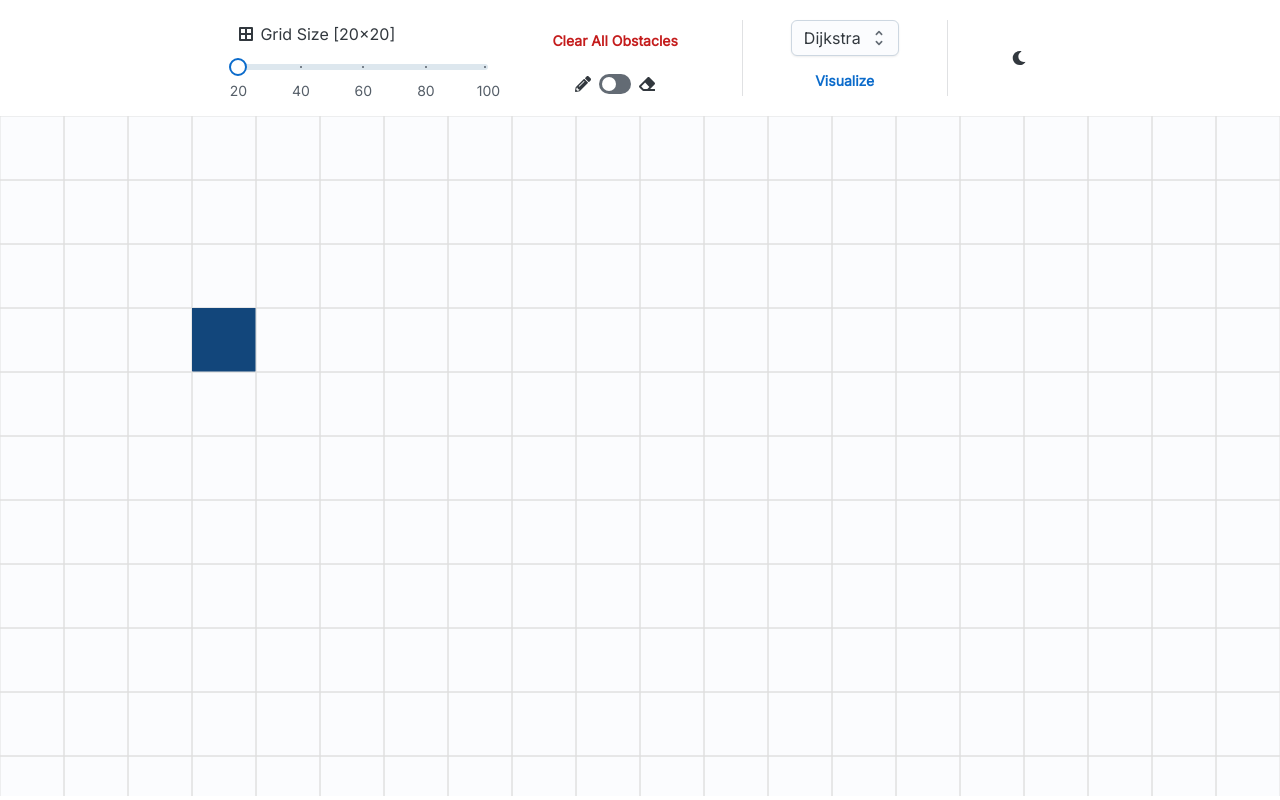
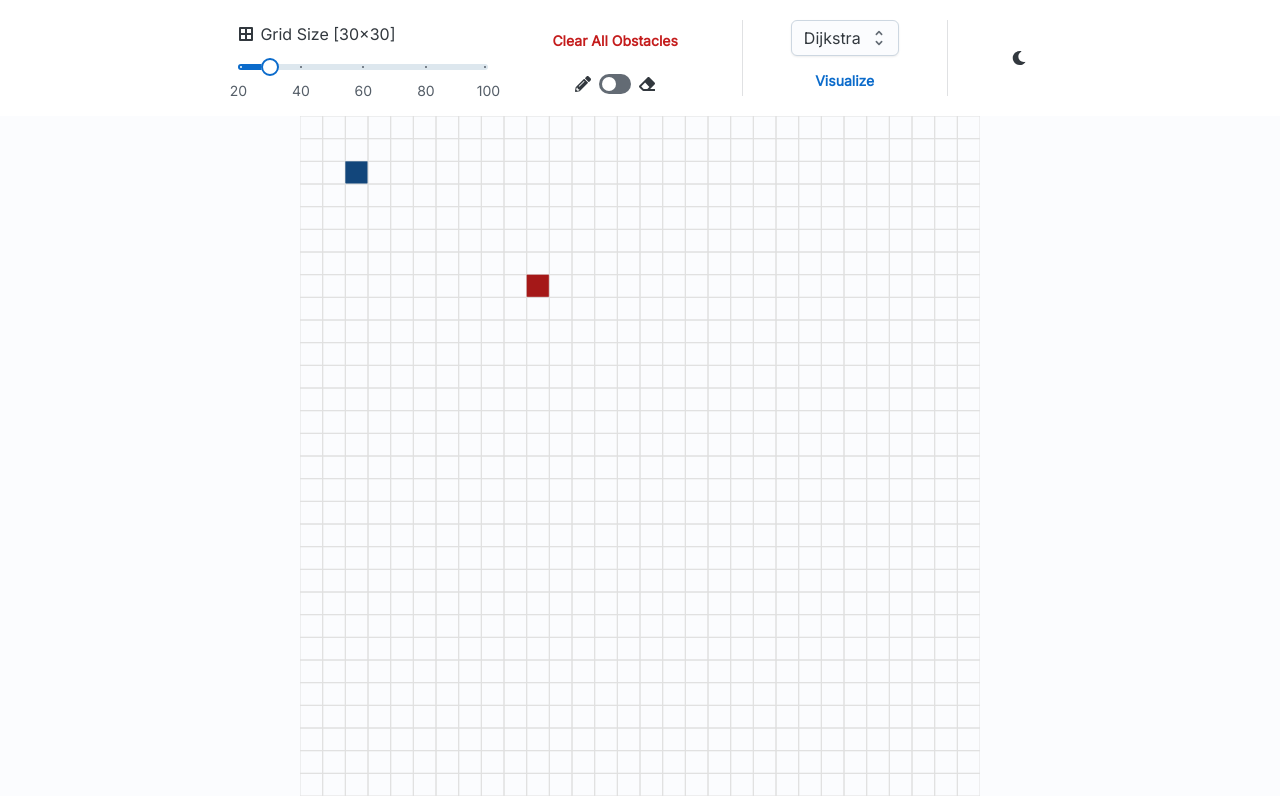
Before and after one commit to dinesjo/joy-ui-site, a React (Vite) app: page / in a window 1280 px wide. Built offline with nearby package versions, Linux system fonts and the light colour scheme.

Commit message:
square grid size
More consistent different aspect ratios, doesn't hide objectives.

```diff
--- a/src/App.jsx
+++ b/src/App.jsx
@@ -70,18 +70,16 @@ const sliderMarks = [
 
 function App() {
   // Initialize the grid size from local storage
-  const [gridSize, setGridSize] = useState(parseInt(localStorage.getItem("gridSize")) || 20);
+  const [gridSize, setGridSize] = useState(parseInt(localStorage.getItem("gridSize")) || 30);
   useEffect(() => {
     localStorage.setItem("gridSize", gridSize);
   }, [gridSize]);
 
-  // Initialize the grid
+  const [isErasing, setIsErasing] = useState(false);
   const [grid, setGrid] = useState([]); // Initialize as an empty grid
-  const [isErasing, setIsErasing] = useState(false);
 
-  // Initialize start/end nodes
-  const [startNode, setStartNode] = useState(new Node(3, 3, "start"));
-  const [endNode, setEndNode] = useState(new Node(14, 16, "end"));
+  const [startNode, setStartNode] = useState(JSON.parse(localStorage.getItem("startNode")) || new Node(2, 2, "start"));
+  const [endNode, setEndNode] = useState(JSON.parse(localStorage.getItem("endNode")) || new Node(7, 10, "end"));
   // When changing start/end nodes, remove the previous start/end nodes from grid
   useEffect(() => {
     setGrid((prevGrid) => {
@@ -100,6 +98,10 @@ function App() {
       newGrid[endNode.row][endNode.col].type = "end";
       return newGrid;
     });
+
+    // Update in local storage
+    localStorage.setItem("startNode", JSON.stringify(startNode));
+    localStorage.setItem("endNode", JSON.stringify(endNode));
   }, [startNode, endNode]);
 
   const handleKeyDown = useCallback(
@@ -151,7 +153,12 @@ function App() {
             max={100}
             marks={sliderMarks}
             onChange={(_, v) => {
-              setGridSize(v);
+              // Don't allow grid size to exceed start/end node positions
+              const max = Math.max(startNode.row, startNode.col, endNode.row, endNode.col);
+              if (v > max) {
+                // TODO: display error message to user
+                setGridSize(v);
+              }
             }}
           />
         </Box>
@@ -209,8 +216,7 @@ function App() {
           gridSize={gridSize}
           grid={grid}
           setGrid={setGrid}
-          width={parent.innerWidth}
-          height={parent.innerHeight - 120}
+          sideLength={parent.innerHeight - 120} // navbar height
           theme={useColorScheme().mode}
           startNode={startNode}
           setStartNode={setStartNode}
--- a/src/Canvas.jsx
+++ b/src/Canvas.jsx
@@ -46,10 +46,10 @@ export default function Canvas(props) {
     // Get the canvas context
     const canvas = canvasRef.current;
     const context = canvasRef.current.getContext("2d");
-    const cellSize = context.canvas.width / gridSize;
+    const cellSize = props.sideLength / gridSize;
 
     // Clear the canvas
-    context.clearRect(0, 0, context.canvas.width, context.canvas.height);
+    context.clearRect(0, 0, context.canvas.width, props.sideLength);
 
     // Set the grid color
     context.strokeStyle = colorMap[theme].grid;
@@ -93,7 +93,7 @@ export default function Canvas(props) {
   function handleMouseDown(e) {
     if (grid.length === 0) return;
 
-    const cellSize = canvasRef.current.width / gridSize;
+    const cellSize = props.sideLength / gridSize;
     const row = Math.floor(e.offsetY / cellSize);
     const col = Math.floor(e.offsetX / cellSize);
     const node = grid[row][col];
@@ -117,16 +117,14 @@ export default function Canvas(props) {
   function handleMouseMove(e) {
     if (grid.length === 0) return;
 
-    const cellSize = canvasRef.current.width / gridSize;
+    const cellSize = props.sideLength / gridSize;
     const row = Math.floor(e.offsetY / cellSize);
     const col = Math.floor(e.offsetX / cellSize);
     const node = grid[row][col];
 
-    if (isDraggingStartNode) {
-      if (node.type !== "empty") return; // Don't override obstacles
+    if (isDraggingStartNode && node.type === "empty") {
       setStartNode(new Node(row, col, "start"));
-    } else if (isDraggingEndNode) {
-      if (node.type !== "empty") return; // Don't override obstacles
+    } else if (isDraggingEndNode && node.type === "empty") {
       setEndNode(new Node(row, col, "end"));
     } else if (e.buttons === 1) {
       handleMouseDown(e);
@@ -144,5 +142,5 @@ export default function Canvas(props) {
     }
   }
 
-  return <canvas ref={canvasRef} width={props.width} height={props.height} />;
+  return <canvas ref={canvasRef} width={props.sideLength} height={props.sideLength} />;
 }
```
